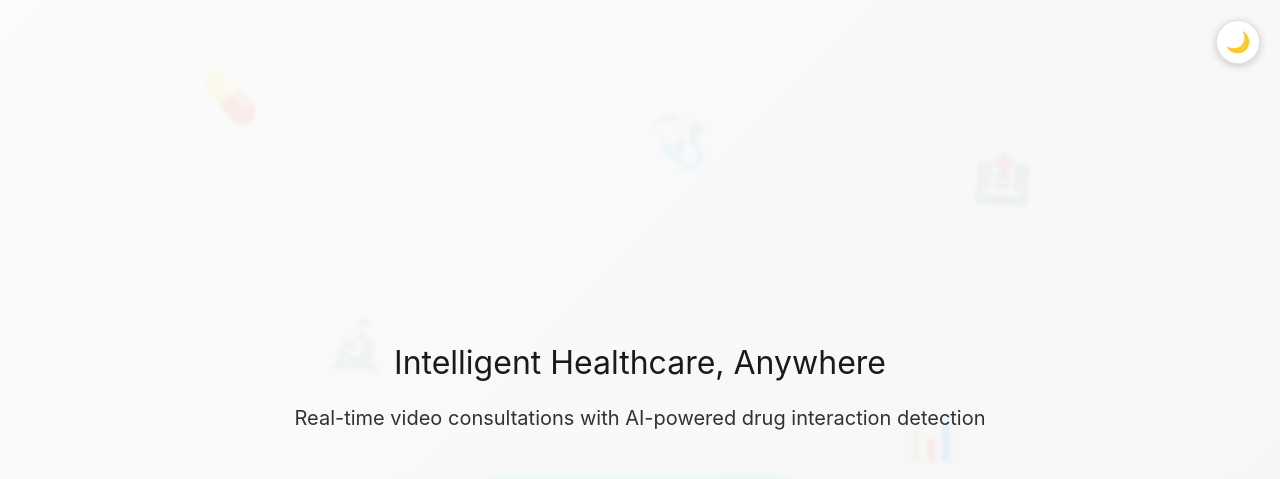
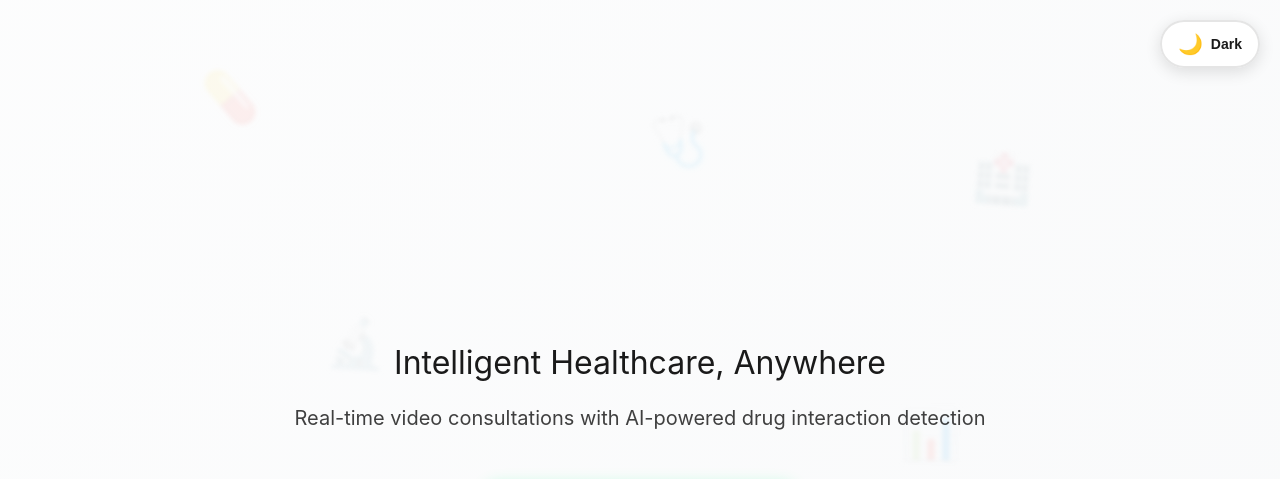
Before and after one commit to sohamkundu27/AITelehealth, a React (Vite) app: page / in a window 1280 px wide. Shown: the top 479 px of the page. Built offline with nearby package versions, Linux system fonts and the light colour scheme.

Commit message:
Theme improvements, bug fixes, and overall improvements

```diff
--- a/src/App.css
+++ b/src/App.css
@@ -130,6 +130,58 @@ video {
   transition: all 0.3s ease !important;
 }
 
+/* Theme-aware LiveKit button styles */
+.lk-button,
+.lk-button-group button,
+.lk-control-bar button {
+  background: var(--bg-hover) !important;
+  color: var(--text-primary) !important;
+  border: 1px solid var(--border-color) !important;
+  transition: all 0.2s ease !important;
+}
+
+.lk-button:hover,
+.lk-button-group button:hover,
+.lk-control-bar button:hover {
+  background: var(--bg-overlay) !important;
+  border-color: var(--border-hover) !important;
+  color: var(--text-primary) !important;
+}
+
+.lk-button:active,
+.lk-button-group button:active,
+.lk-control-bar button:active {
+  background: var(--bg-hover) !important;
+  transform: scale(0.95) !important;
+}
+
+/* LiveKit button text and icons */
+.lk-button span,
+.lk-button-group button span,
+.lk-control-bar button span {
+  color: var(--text-primary) !important;
+}
+
+.lk-button svg,
+.lk-button-group button svg,
+.lk-control-bar button svg {
+  fill: var(--text-primary) !important;
+  color: var(--text-primary) !important;
+}
+
+/* Dropdown menus */
+.lk-button-menu,
+.lk-button-menu-item {
+  background: var(--bg-overlay) !important;
+  color: var(--text-primary) !important;
+  border: 1px solid var(--border-color) !important;
+}
+
+.lk-button-menu-item:hover {
+  background: var(--bg-hover) !important;
+  color: var(--text-primary) !important;
+}
+
 @media (max-width: 768px) {
   .lk-control-bar {
     bottom: 10px !important;
--- a/src/App.tsx
+++ b/src/App.tsx
@@ -5,9 +5,7 @@ import { CallWithSTT } from './components/CallWithSTT';
 import { LandingPage } from './components/LandingPage';
 import { ThemeProvider } from './contexts/ThemeContext';
 import { ThemeToggle } from './components/ThemeToggle';
-import { OvershootDemo } from './components/OvershootDemo';
 import { PatientClarificationPanelContainer } from './components/PatientClarificationPanel';
-import { SessionDebugPanel } from './components/SessionDebugPanel';
 import { VisitManager } from './components/VisitManager';
 import { VisitSummary } from './pages/VisitSummary';
 import { useRole, type UserRole } from './hooks/useRole';
@@ -111,9 +109,7 @@ function App() {
           >
             <VisitManager />
             <CallWithSTT />
-            <OvershootDemo />
             <PatientClarificationPanelContainer />
-            <SessionDebugPanel />
             {/* VideoConference handles the layout; grid shows participants. */}
             <VideoConference layout="grid" />
             {/* Essential for audio playback */}
--- a/src/components/LandingPage.tsx
+++ b/src/components/LandingPage.tsx
@@ -252,7 +252,7 @@ export function LandingPage({ onGetStarted }: LandingPageProps) {
           padding: 1.25rem 2.5rem;
           font-size: 1.125rem;
           font-weight: 600;
-          color: #000;
+          color: var(--bg-primary);
           background: var(--accent-primary);
           border: none;
           border-radius: 12px;
@@ -365,9 +365,9 @@ export function LandingPage({ onGetStarted }: LandingPageProps) {
         .feature-card {
           position: relative;
           padding: 2.5rem 2rem;
-          background: rgba(18, 18, 24, 0.6);
+          background: var(--bg-overlay);
           backdrop-filter: blur(14px) saturate(140%);
-          border: 1px solid rgba(255, 255, 255, 0.08);
+          border: 1px solid var(--border-color);
           border-radius: 20px;
           transition: all 0.4s cubic-bezier(0.34, 1.56, 0.64, 1);
           opacity: 0;
@@ -518,7 +518,7 @@ export function LandingPage({ onGetStarted }: LandingPageProps) {
           padding: 1.25rem 2.5rem;
           font-size: 1.125rem;
           font-weight: 600;
-          color: #000;
+          color: var(--bg-primary);
           background: var(--accent-primary);
           border: none;
           border-radius: 12px;
@@ -773,21 +773,19 @@ export function LandingPage({ onGetStarted }: LandingPageProps) {
 
         /* Light Theme Adjustments */
         [data-theme="light"] .feature-card {
-          background: rgba(255, 255, 255, 0.8);
-          border: 1px solid rgba(0, 102, 204, 0.2);
+          background: rgba(255, 255, 255, 0.95);
+          border: 1px solid var(--border-color);
         }
 
         [data-theme="light"] .feature-card:hover {
           border-color: var(--accent-primary);
-          box-shadow: 0 12px 48px rgba(0, 102, 204, 0.2);
+          box-shadow: 0 12px 48px rgba(0, 102, 204, 0.15);
+          background: var(--bg-overlay);
         }
 
-        [data-theme="light"] .hero-cta {
-          color: #fff;
-        }
-
+        [data-theme="light"] .hero-cta,
         [data-theme="light"] .cta-final-button {
-          color: #fff;
+          color: #ffffff;
         }
       `}</style>
     </>
--- a/src/components/MonitoringPanel.tsx
+++ b/src/components/MonitoringPanel.tsx
@@ -86,6 +86,7 @@ export function MonitoringPanel({ onPrescriptionDetected }: Props) {
           padding: 12px 16px;
           border-bottom: 1px solid var(--border-color);
           background: var(--bg-hover);
+          gap: 8px;
         }
 
         .monitoring-title {
@@ -93,6 +94,8 @@ export function MonitoringPanel({ onPrescriptionDetected }: Props) {
           font-size: 14px;
           font-weight: 600;
           color: var(--text-primary);
+          flex: 1;
+          min-width: 0;
         }
 
         .monitoring-collapse-btn {
--- a/src/components/ThemeToggle.tsx
+++ b/src/components/ThemeToggle.tsx
@@ -17,6 +17,7 @@ export function ThemeToggle() {
       <span className="theme-toggle-icon">
         {theme === 'light' ? '🌙' : '☀️'}
       </span>
+      <span className="theme-toggle-label">{theme === 'light' ? 'Dark' : 'Light'}</span>
       <style>{`
         .theme-toggle {
           position: fixed;
@@ -24,41 +25,61 @@ export function ThemeToggle() {
           right: 20px;
           z-index: 1000;
           background: var(--bg-overlay);
-          border: 1px solid var(--border-color);
+          border: 2px solid var(--border-color);
           color: var(--text-primary);
-          width: 44px;
-          height: 44px;
-          border-radius: 50%;
+          min-width: 100px;
+          height: 48px;
+          border-radius: 24px;
           cursor: pointer;
           display: flex;
           align-items: center;
           justify-content: center;
-          font-size: 20px;
-          transition: transform 0.2s ease, background 0.2s ease;
+          gap: 8px;
+          padding: 0 16px;
+          font-size: 14px;
+          font-weight: 600;
+          transition: all 0.2s ease;
           backdrop-filter: blur(10px);
-          box-shadow: 0 2px 8px rgba(0, 0, 0, 0.2);
+          box-shadow: var(--shadow-md);
         }
         .theme-toggle:hover {
-          transform: scale(1.05);
+          transform: translateY(-2px) scale(1.02);
           background: var(--bg-hover);
+          border-color: var(--accent-primary);
+          box-shadow: var(--shadow-lg);
         }
         .theme-toggle:active {
-          transform: scale(0.98);
+          transform: translateY(0) scale(0.98);
         }
         .theme-toggle-icon {
           display: block;
-          transition: transform 0.2s ease;
+          font-size: 20px;
+          transition: transform 0.3s ease;
+          flex-shrink: 0;
         }
         .theme-toggle:hover .theme-toggle-icon {
-          transform: rotate(90deg);
+          transform: rotate(180deg);
+        }
+        .theme-toggle-label {
+          font-size: 14px;
+          font-weight: 600;
+          white-space: nowrap;
         }
         @media (max-width: 768px) {
           .theme-toggle {
             top: 10px;
             right: 10px;
-            width: 40px;
-            height: 40px;
+            min-width: 90px;
+            height: 44px;
+            padding: 0 14px;
+            font-size: 13px;
+            gap: 6px;
+          }
+          .theme-toggle-icon {
             font-size: 18px;
+          }
+          .theme-toggle-label {
+            font-size: 13px;
           }
         }
       `}</style>
--- a/src/index.css
+++ b/src/index.css
@@ -30,21 +30,21 @@
 /* Light theme */
 :root[data-theme='light'] {
   --bg-primary: #ffffff;
-  --bg-secondary: #f5f5f5;
-  --bg-overlay: rgba(255, 255, 255, 0.95);
-  --bg-hover: rgba(0, 0, 0, 0.05);
+  --bg-secondary: #f8f9fa;
+  --bg-overlay: rgba(255, 255, 255, 0.98);
+  --bg-hover: rgba(0, 102, 204, 0.08);
   --text-primary: #1a1a1a;
-  --text-secondary: rgba(0, 0, 0, 0.8);
-  --text-tertiary: rgba(0, 0, 0, 0.6);
-  --border-color: rgba(0, 0, 0, 0.12);
-  --border-hover: rgba(0, 0, 0, 0.25);
+  --text-secondary: rgba(0, 0, 0, 0.75);
+  --text-tertiary: rgba(0, 0, 0, 0.55);
+  --border-color: rgba(0, 0, 0, 0.1);
+  --border-hover: rgba(0, 102, 204, 0.3);
   --accent-primary: #0066cc;
   --accent-success: #008844;
   --accent-warning: #cc6600;
   --accent-error: #cc3300;
-  --shadow-sm: 0 2px 8px rgba(0, 0, 0, 0.1);
-  --shadow-md: 0 4px 16px rgba(0, 0, 0, 0.15);
-  --shadow-lg: 0 8px 32px rgba(0, 0, 0, 0.2);
+  --shadow-sm: 0 2px 8px rgba(0, 0, 0, 0.08);
+  --shadow-md: 0 4px 16px rgba(0, 0, 0, 0.12);
+  --shadow-lg: 0 8px 32px rgba(0, 0, 0, 0.15);
   color-scheme: light;
 }
 
```
Also changed, not shown: 1 other file (tests, documents, lock files or other folders).
